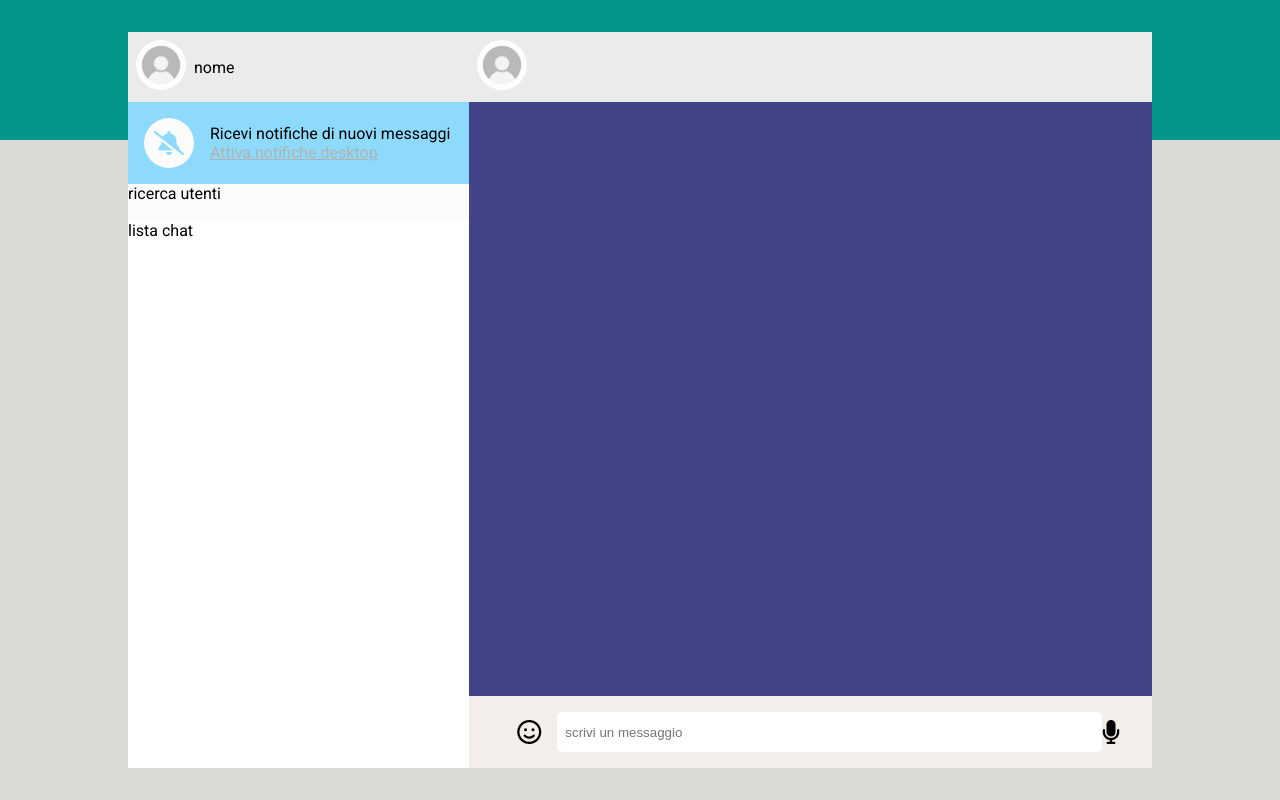
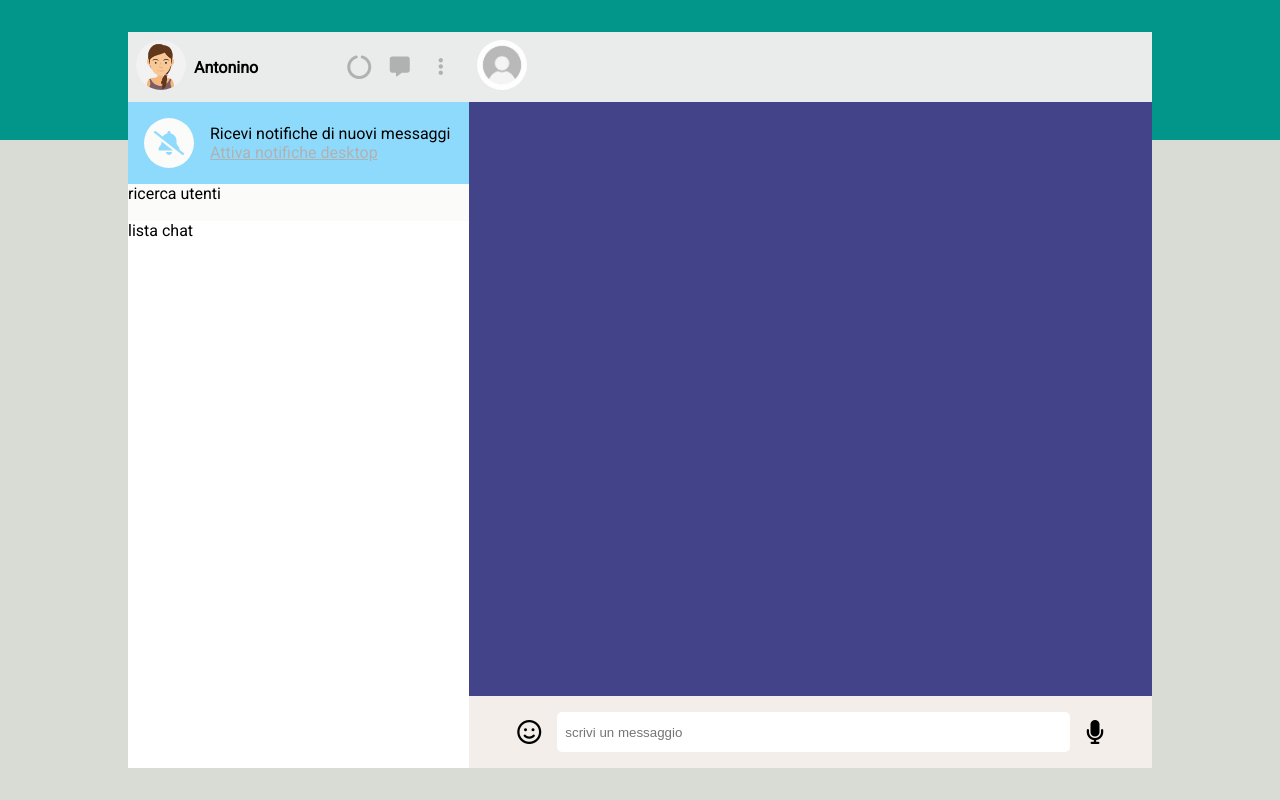
Before and after one commit to AntoninoCucuzza/vue-boolzapp, a plain HTML site: page index.html in a window 1280 px wide. Drawn offline with nearby package versions, Linux system fonts and the light colour scheme.

Commit message:
add admin section

```diff
--- a/assets/css/style.css
+++ b/assets/css/style.css
@@ -62,11 +62,21 @@ a{
     align-items: center;
 }
 
+.admin_tools{
+    justify-content: center;
+    align-items: center;
+    color: var(--bz-dark-gray);
+    padding: 0 0.5rem;
+}
+
+.stories,
+.new_chat,
+.settings{
+    padding: 0.5rem;
+}
 
 .alert{
     background-color: var(--bz-light-accent);
-
-
     align-items: center;
 }
 
@@ -96,7 +106,6 @@ a{
 
 .chat_list{
     background-color: var(--bz-white);
-
     height: 100%;
     overflow-y: auto;
 }
@@ -170,8 +179,8 @@ a{
     align-items: center;
 }
 
-.chat_input>
-.text>
+.chat_input >
+.text >
 input{
     width: 100%;
     height: 40px;
@@ -181,7 +190,7 @@ input{
 }
 
 .vocal{
-    padding: rem;
+    padding: 1rem;
     justify-content: center;
     align-items: center;
 }
--- a/index.html
+++ b/index.html
@@ -21,11 +21,28 @@
                 <div class="admin d-flex">
                     <div class="admin_info d-flex">
                         <div class="admin_img">
-                            <img class="prew_img" src="./assets/img/avatar.jpg" alt="">
+                            <img class="prew_img" src="./assets/img/avatar_io.jpg" alt="">
                         </div>
-                        <div class="admin_name">nome</div>
+                        <h4 class="admin_name">Antonino</h4>
+                    </div>
+
+                    <div class="admin_tools d-flex">
+
+                        <div class="stories">
+                            <i class="fa-solid fa-circle-notch fa-xl"></i>
+                        </div>
+
+                        <div class="new_chat">
+                            <i class="fa-solid fa-message fa-lg fa-fw"></i>
+                        </div>
+
+                        <div class="settings">
+                            <i
+                            class="fa-solid fa-ellipsis-vertical fa-lg fa-fw"></i>
+                        </div>
 
                     </div>
+
                 </div>
                 <div class="alert d-flex">
                     <i class="fa-solid fa-bell-slash fa-xl"></i>
```
